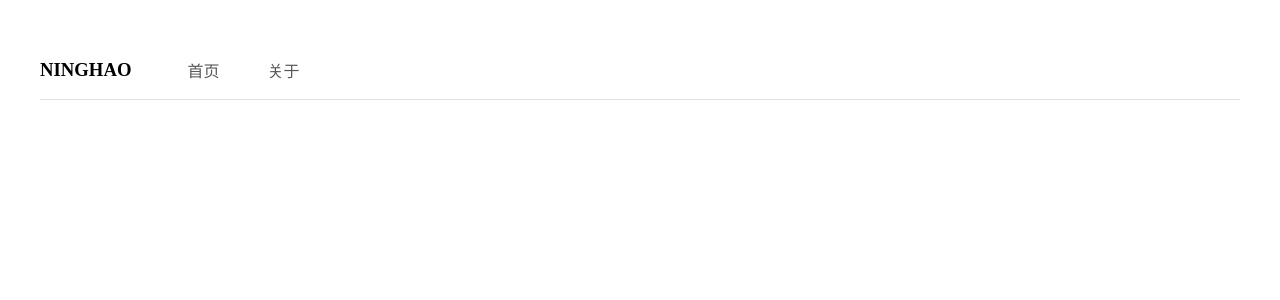
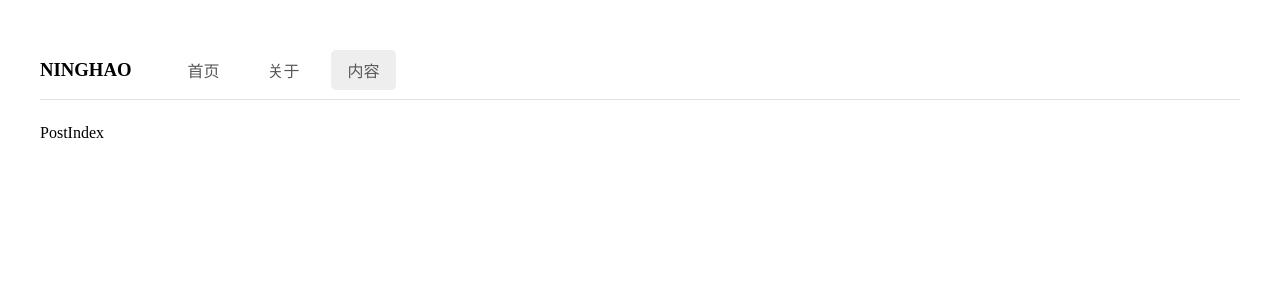
Before and after one commit to Maogxer/xb2-vue, a Vue app: page /posts in a window 1280 px wide. Before the commit this address had no page. Shown: the top 300 px of the page. Built offline with nearby package versions, Linux system fonts and the light colour scheme.

Commit message:
路由模块

```diff
--- a/src/app/app.router.ts
+++ b/src/app/app.router.ts
@@ -1,6 +1,7 @@
 import { createRouter, createWebHistory, RouteRecordRaw } from 'vue-router';
 import Index from './components/index.vue';
 import About from './components/about.vue';
+import postRoutes from '@/post/post.routes';
 
 /**
  * 定义路由
@@ -23,7 +24,8 @@ const routes: Array<RouteRecordRaw> = [
       console.log(to);
       return '/about';
     }
-  }
+  },
+  ...postRoutes
 ];
 
 /**
--- a/src/app/app.vue
+++ b/src/app/app.vue
@@ -7,6 +7,8 @@
                      to="/">首页</router-link>
         <router-link class="menu-item"
                      :to="{name: 'about'}">关于</router-link>
+        <router-link class="menu-item"
+                     :to="{name: 'postsIndex'}">内容</router-link>
       </div>
     </div>
     <div class="page-body">
--- /dev/null
+++ b/src/post/index/post-index.vue
@@ -0,0 +1,3 @@
+<template>
+  <div>PostIndex</div>
+</template>
--- /dev/null
+++ b/src/post/post.routes.ts
@@ -0,0 +1,15 @@
+import { RouteRecordRaw } from 'vue-router';
+import PostIndex from './index/post-index.vue';
+
+/**
+ * 定义路由
+ */
+const routes: Array<RouteRecordRaw> = [
+  {
+    path: '/posts',
+    name: 'postsIndex',
+    component: PostIndex
+  }
+];
+
+export default routes;
```
